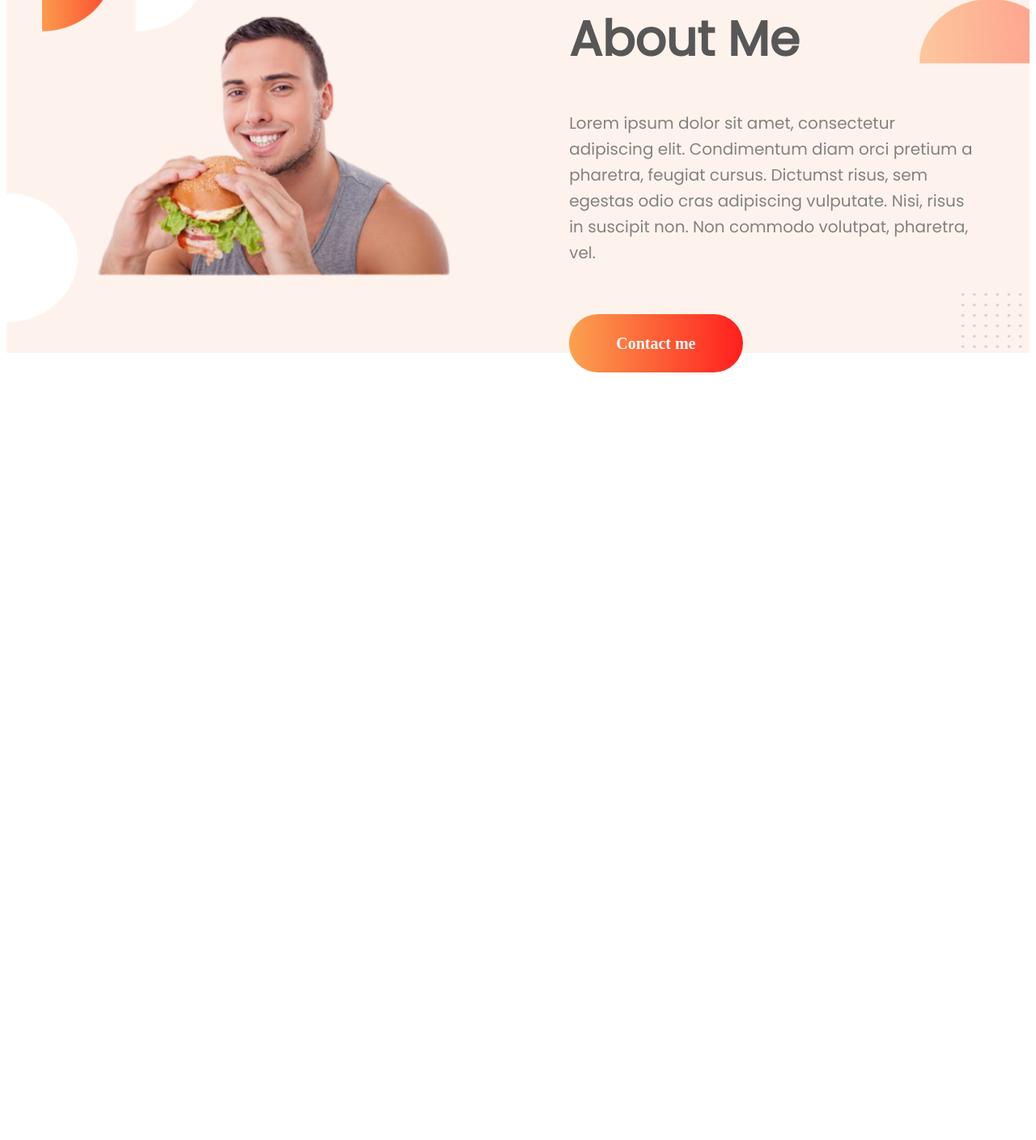
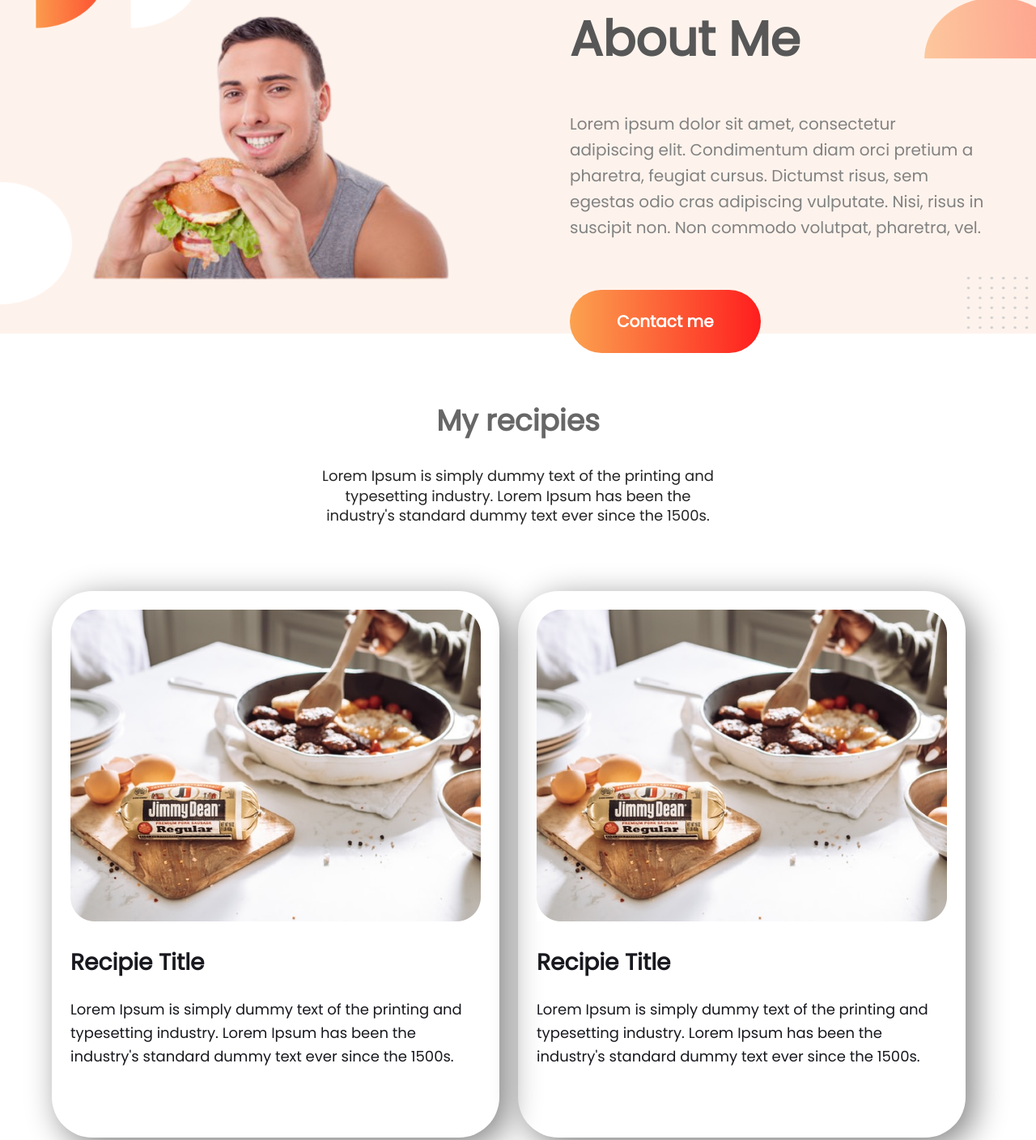
Before and after one commit to AsikurRahaman/eat-healthy, a plain HTML site: page index.html in a window 1280 px wide. Shown: the part 814-2222 px from the top of the page at 81% size. Before the commit the page ends 1330 px from the top, so only its background shows below. Drawn offline with Linux system fonts and the light colour scheme.

Commit message:
recipies section completed

```diff
--- a/index.html
+++ b/index.html
@@ -40,6 +40,32 @@
             <a href="#">Contact me</a>
         </div>
     </section>
+    <section class="my_recipies">
+        <div class="recipies_heading">
+            <h2>My recipies</h2>
+            <p>Lorem Ipsum is simply dummy text of the printing and typesetting industry. Lorem Ipsum has been the
+                industry's standard dummy text ever since the 1500s.</p>
+        </div>
+        <div class="recipies_container">
+            <div class="half_width recipies_items">
+                <img src="images/food/Project Cover.jpg" alt="">
+                <h2>Recipie Title</h2>
+                <p>Lorem Ipsum is simply dummy text of the printing and typesetting industry. Lorem Ipsum has been
+                    the
+                    industry's standard dummy text ever since the 1500s.</p>
+            </div>
+
+            <div class="half_width recipies_items">
+                <img src="images/food/Project Cover.jpg" alt="">
+                <h2>Recipie Title</h2>
+                <p>Lorem Ipsum is simply dummy text of the printing and typesetting industry. Lorem Ipsum has been
+                    the
+                    industry's standard dummy text ever since the 1500s.</p>
+
+            </div>
+        </div>
+
+    </section>
 
 </body>
 
--- a/style.css
+++ b/style.css
@@ -1,3 +1,10 @@
+body {
+    font-family: 'Montserrat', sans-serif;
+    font-family: 'Poiret One', cursive;
+    font-family: 'Poppins', sans-serif;
+    margin: 0;
+}
+
 section {
     margin-bottom: 5em;
 }
@@ -33,6 +40,16 @@ h1 {
     color: #575757;
     line-height: 130%;
     letter-spacing: -2%;
+    font-weight: 700;
+}
+
+h2 {
+    font-size: 36px;
+    font-family: 'Montserrat', sans-serif;
+    font-family: 'Poiret One', cursive;
+    font-family: 'Poppins', sans-serif;
+    color: #676767;
+    font-weight: 700;
 }
 
 .half_width img {
@@ -57,7 +74,7 @@ h1 {
     color: #FFFFFF;
     border-radius: 50px;
     font-size: 20px;
-    font-weight: 800;
+    font-weight: 600;
 }
 
 .orange_color {
@@ -68,4 +85,47 @@ h1 {
     padding-top: 8%;
 }
 
-.order_food {}
+.recipies_heading {
+    text-align: center;
+    margin-bottom: 5em;
+}
+
+.recipies_heading p {
+    width: 38%;
+    margin: auto;
+    font-size: 18px;
+    line-height: 136.4%;
+    color: #252525;
+    font-weight: 400;
+}
+
+.recipies_container {
+    display: flex;
+    width: 90%;
+    padding-left: 5%;
+}
+
+.recipies_items {
+    padding: 2% 2% 0% 2%;
+    margin-right: 2%;
+    box-shadow: 10px 10px 40px grey;
+    border-radius: 50px;
+    height: 80%;
+}
+
+.recipies_items h2 {
+    font-size: 28px;
+    font-weight: 100px;
+    color: #18191F;
+}
+
+.recipies_items p {
+    font-size: 18px;
+    font-weight: 400px;
+    color: #18191F;
+}
+
+.recipies_items img {
+    width: 100%;
+    height: 60%;
+}
```
